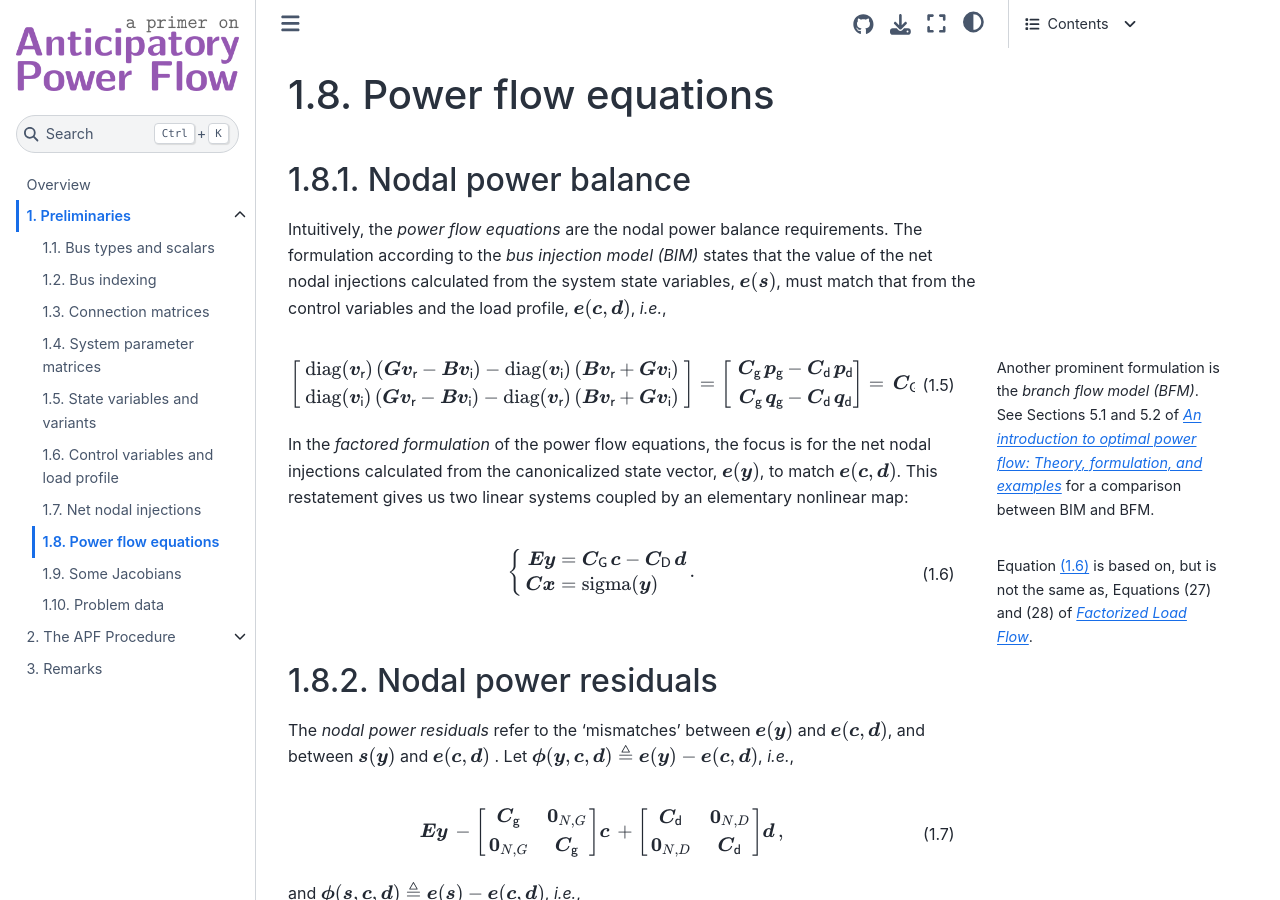
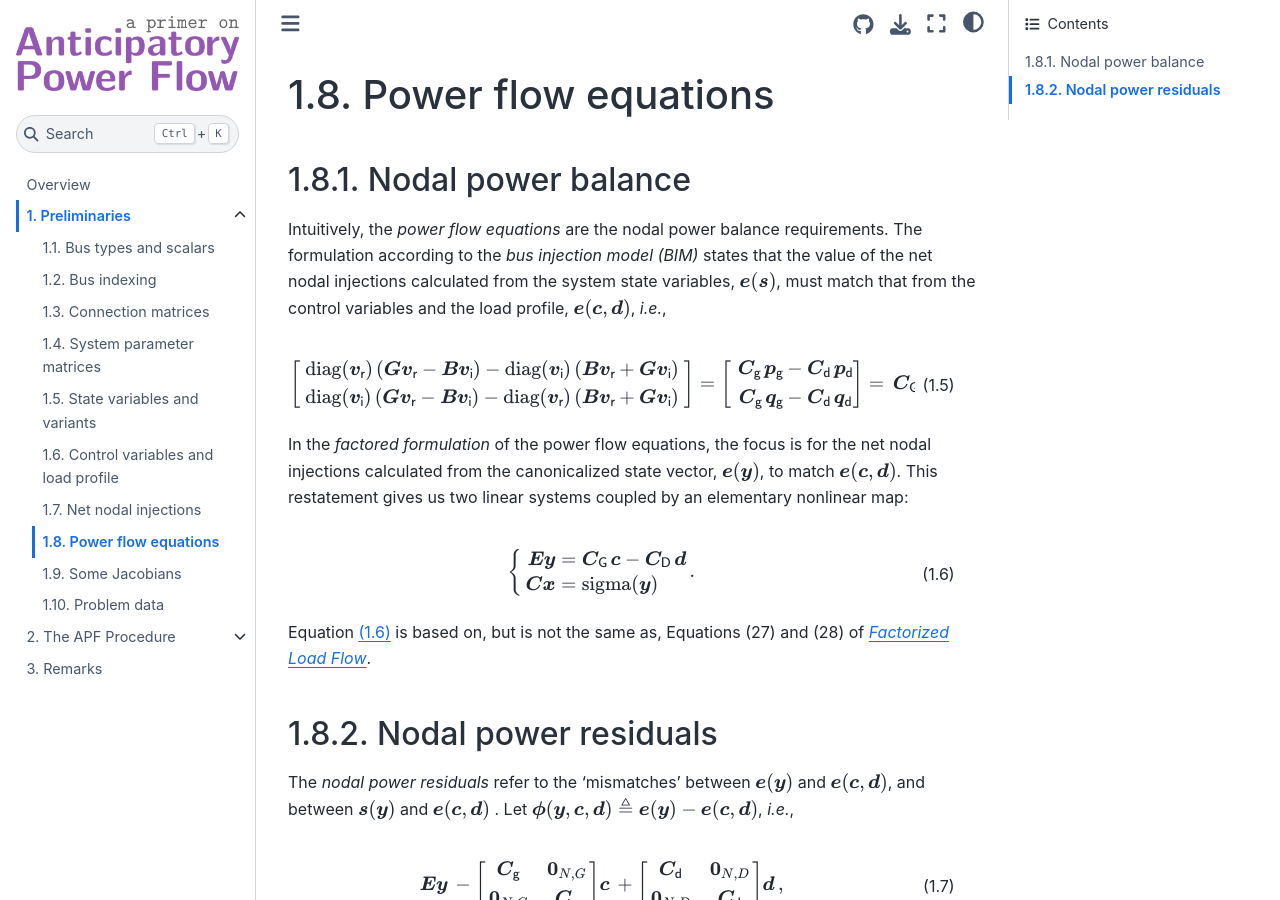
Before and after one commit to christian-cahig/apf-primer, a Jupyter Book: the page built from preliminaries/power-flow-equations.md, in a window 1280 px wide and 900 px high. Built offline with Jupyter Book 1.0.4 settings and Sphinx 7.4.7 and the Sphinx Book theme 1.1.4, drawn with Linux system fonts in a browser that asks for light colours.

Commit message:
Improve section "Power flow equations"

````diff
--- a/preliminaries/power-flow-equations.md
+++ b/preliminaries/power-flow-equations.md
@@ -11,13 +11,6 @@ $\boldsymbol{e} \! \left( \boldsymbol{s} \right)$,
 must match that from the control variables and the load profile,
 $\boldsymbol{e} \! \left( \boldsymbol{c}, \boldsymbol{d} \right)$,
 *i.e.*,
-
-```{margin}
-Another prominent formulation is the *branch flow model (BFM)*.
-See Sections 5.1 and 5.2 of
-[*An introduction to optimal power flow: Theory, formulation, and examples*](https://doi.org/10.1080/0740817X.2016.1189626)
-for a comparison between BIM and BFM.
-```
 
 $$
 \left[ \begin{matrix}
@@ -74,12 +67,6 @@ to match
 $\boldsymbol{e} \! \left( \boldsymbol{c}, \boldsymbol{d} \right)$.
 This restatement gives us two linear systems coupled by an elementary nonlinear map:
 
-```{margin}
-Equation {eq}`pf-eqns-fac` is based on, but is not the same as,
-Equations (27) and (28) of
-[*Factorized Load Flow*](https://doi.org/10.1109/TPWRS.2013.2265298).
-```
-
 $$
 \left\{ \begin{aligned}
     \boldsymbol{E} \boldsymbol{y}
````
Also changed, not shown: other parts of preliminaries/power-flow-equations.md (+4 -0 lines).
